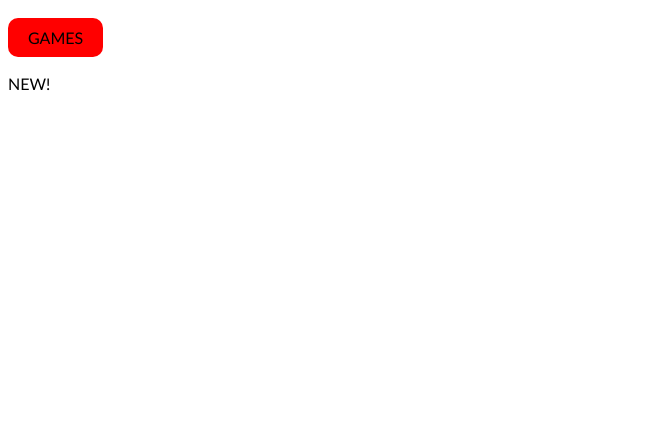
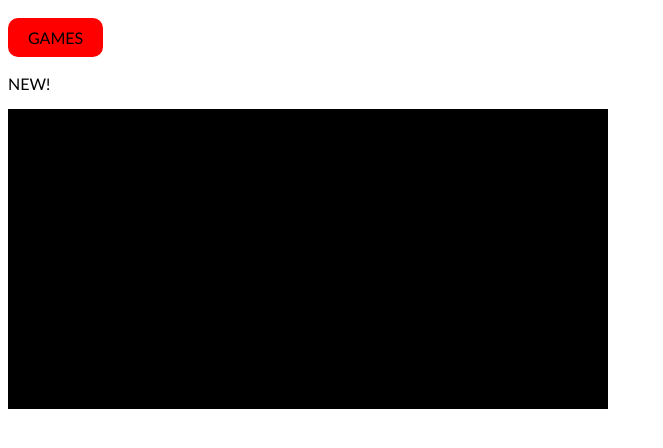
Before and after one commit to oddalan/three-dee, a website: page ayplay/index.html in a window 1280 px wide. Shown: the part 50-498 px from the top of the page, without its empty margins (0-663 px from the left). Drawn offline with Linux system fonts and the light colour scheme.

Commit message:
fixed stuff

```diff
--- a/ayplay/index.html
+++ b/ayplay/index.html
@@ -13,7 +13,7 @@
 <a class="favorite styled" href="./stuff.html">GAMES</a>
 
 <p>NEW!</p>
-<canvas id="tutorial"></canvas>
+
 <script type="module">
   const tutorialContext = tutorial.getContext("2d");
 
@@ -24,17 +24,35 @@
     tutorialContext.width = tutorialContext.canvas.clientWidth;
     tutorialContext.height = tutorialContext.canvas.clientHeight;
     tutorialContext.clearRect(0, 0, window.innerWidth, window.innerHeight);
+    requestAnimationFrame(resizeContext);
   }
-  function renderContext() {}
+  requestAnimationFrame(renderContext);
+  function renderContext() {
+    tutorialContext.fillRect(0, 0, 600, 300);
+    requestAnimationFrame(renderContext);
+  }
+  requestAnimationFrame(renderContext);
+  addEventListener(
+    "resize",
+    () => {
+      resizeContext();
+      renderContext();
+    },
+    { passive: true }
+  );
+
+  resizeContext();
+  renderContext();
 </script>
-
+<canvas id="tutorial"></canvas>
 <style>
   html {
     color-scheme: light dark;
   }
   body {
-    background: light-dark(white, black);
+    background: light-dark(rgb(255, 255, 255), rgb(0, 0, 0));
     color: light-dark(black, white);
+    z-index: 1;
   }
   h1 {
     color: rgb(255, 0, 0);
@@ -44,9 +62,7 @@
   h2 {
     font-family: "Gill Sans", sans-serif;
   }
-  html {
-    inset: 1;
-  }
+
   p {
     font-family: "Gill Sans", sans-serif;
   }
@@ -67,9 +83,6 @@
     background-color: rgb(255, 0, 0);
 
     text-decoration: none;
-
-    /* box-shadow: inset 2px 2px 3px rgba(255, 255, 255, 0.6),
-      inset -2px -2px 3px rgba(0, 0, 0, 0.6); */
   }
 
   .styled:hover {
@@ -77,10 +90,10 @@
   }
 
   canvas {
-    z-index: 0;
+    position: fixed;
+    inset: 1;
+
+    width: 100%;
+    height: 100%;
   }
-  /* .styled:active {
-    box-shadow: inset -2px -2px 3px rgba(255, 255, 255, 0.6),
-      inset 2px 2px 3px rgba(0, 0, 0, 0.6);
-  } */
 </style>
```
